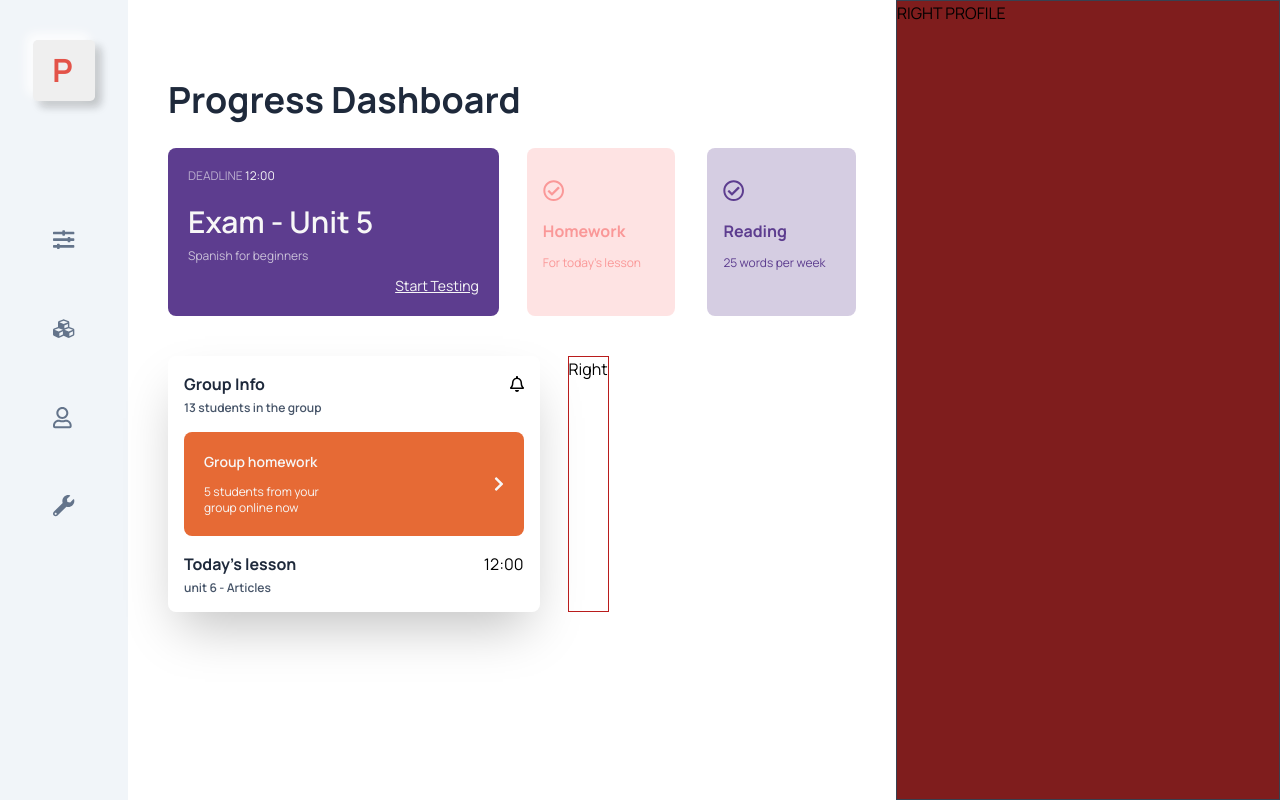
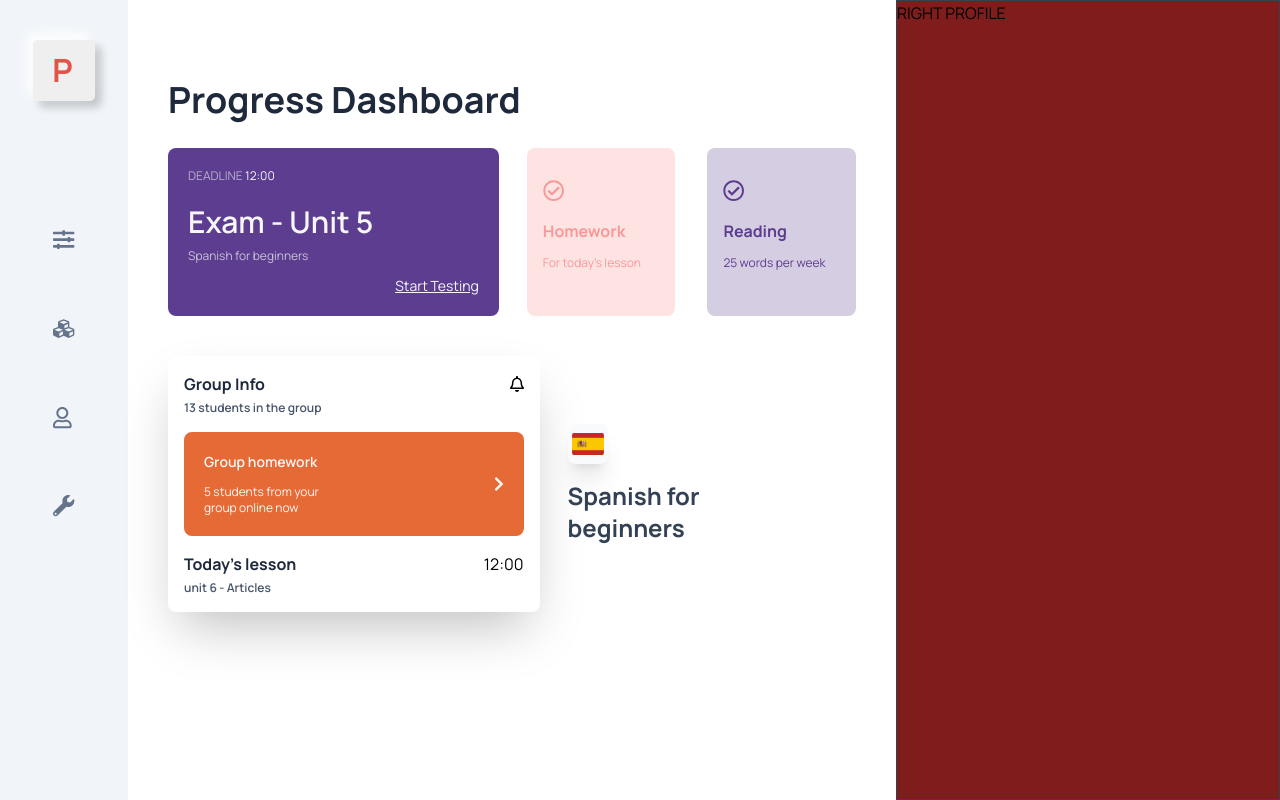
Before and after one commit to uduma-sonia/react-progress-dashboard, a React (Create React App) app: page / in a window 1280 px wide. Built offline with nearby package versions, Linux system fonts and the light colour scheme.

Commit message:
feat: group information card

```diff
--- a/src/components/GroupInformation/GroupInformation.js
+++ b/src/components/GroupInformation/GroupInformation.js
@@ -2,10 +2,11 @@ import React from "react";
 import { FontAwesomeIcon } from "@fortawesome/react-fontawesome";
 import { faBell } from "@fortawesome/free-regular-svg-icons";
 import { faChevronRight } from "@fortawesome/free-solid-svg-icons";
+import spanishFlag from "../../images/spain.png";
 
 function GroupInformation() {
   return (
-    <div className="flex">
+    <div className="flex items-center">
       <div className="shadow-2xl w-54 mr-3 rounded-lg p-4">
         <div className="flex justify-between items-center mb-1">
           <h5 className="font-bold text-md text-slate-800">Group Info</h5>
@@ -35,7 +36,21 @@ function GroupInformation() {
         </p>
       </div>
 
-      <div className="border border-red-700 ml-4">Right</div>
+      <div className="ml-4 flex items-cent">
+        <div>
+          <div className="shadow-xl rounded-lg w-10 h-10 p-1 bg-slate-50">
+            <img
+              src={spanishFlag}
+              alt="flag"
+              className="object-contain w-full h-full rounded-lg"
+            />
+          </div>
+
+          <h6 className="font-bold text-2xl text-slate-700 mt-4">
+            Spanish for <br /> beginners
+          </h6>
+        </div>
+      </div>
     </div>
   );
 }
```
Also changed, not shown: src/images/spain.png (added).
